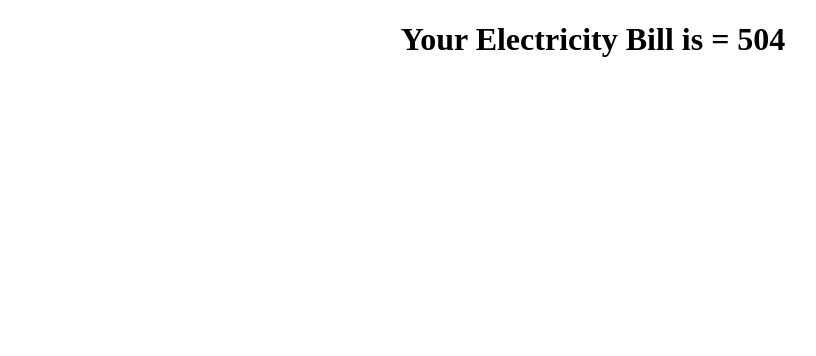
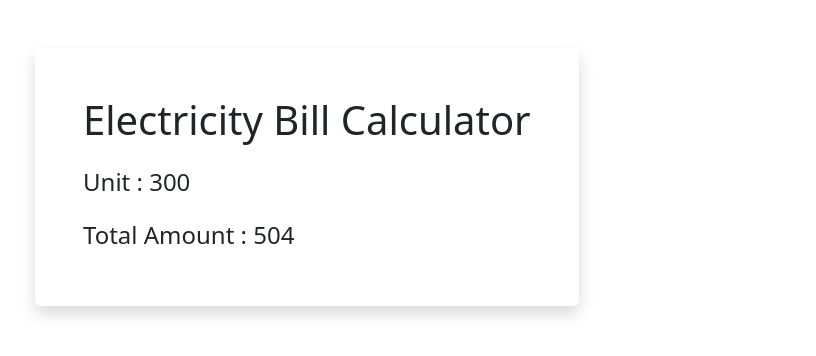
Before and after one commit to akradadiya28/JS_PR_2, a plain HTML site: page task-1/index.html in a window 1280 px wide. Shown: the whole page, without its empty margins (47-863 px from the left). Drawn offline with nearby package versions, Linux system fonts and the light colour scheme.

Commit message:
task-1 ui add

```diff
--- a/task-1/index.html
+++ b/task-1/index.html
@@ -4,12 +4,31 @@
 <head>
     <meta charset="UTF-8">
     <meta name="viewport" content="width=device-width, initial-scale=1.0">
-    <title>Electricity Calculator</title>
+    <!-- title -->
+    <title>Electricity Bill Calculator</title>
+    <!-- bt css -->
+    <link href="https://cdn.jsdelivr.net/npm/bootstrap@5.3.3/dist/css/bootstrap.min.css" rel="stylesheet"
+        integrity="sha384-QWTKZyjpPEjISv5WaRU9OFeRpok6YctnYmDr5pNlyT2bRjXh0JMhjY6hW+ALEwIH" crossorigin="anonymous">
 </head>
 
 <body>
-    <h1 style="text-align: center;">Your Electricity Bill is = <span id="bill"></span></h1>
+    <div class="container d-flex ">
+        <div class="bill shadow mt-5 rounded p-5">
+            <h1 class="text-center">Electricity Bill Calculator</h1>
+            <div class="mt-4">
+                <h6 class="fs-4">Unit : <span id="unit"></span></h6>
+            </div>
+            <div class="mt-4">
+                <h6 class="fs-4">Total Amount : <span id="bill"></span></h6>
+            </div>
+        </div>
+    </div>
 
+    <!-- bt js -->
+    <script src="https://cdn.jsdelivr.net/npm/bootstrap@5.3.3/dist/js/bootstrap.bundle.min.js"
+        integrity="sha384-YvpcrYf0tY3lHB60NNkmXc5s9fDVZLESaAA55NDzOxhy9GkcIdslK1eN7N6jIeHz"
+        crossorigin="anonymous"></script>
+    <!-- js -->
     <script src="js/script.js"></script>
 </body>
 
--- a/task-1/js/script.js
+++ b/task-1/js/script.js
@@ -1,4 +1,6 @@
 let unit = 300;
+
+let userUnit = document.getElementById("unit").innerHTML = unit;
 
 let amt, totalAmt, surCharge;
 
```
